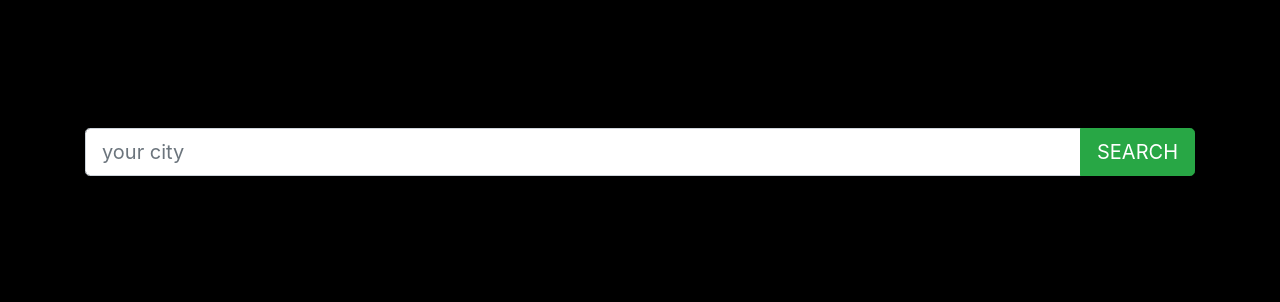
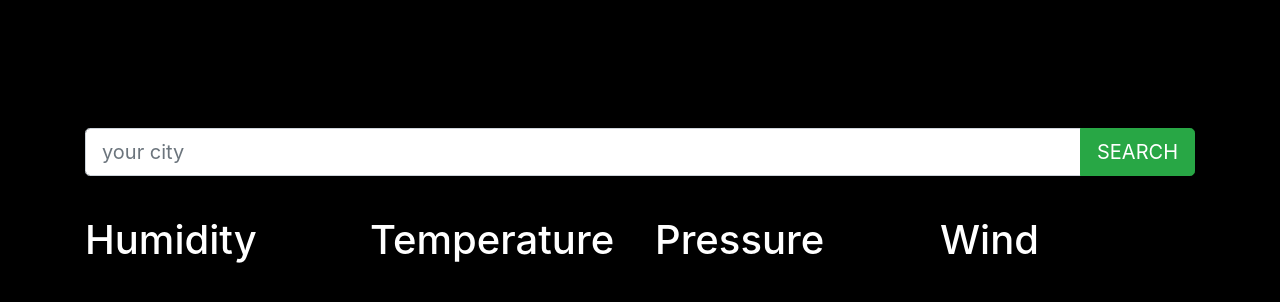
Before and after one commit to ABHISHEK-T-S/weather-app, a plain HTML site: page index.html in a window 1280 px wide. Drawn offline with nearby package versions, Linux system fonts and the light colour scheme.

Commit message:
variables added

```diff
--- a/index.html
+++ b/index.html
@@ -18,5 +18,26 @@
               <button class="btn btn-success btn-lg" type="submit">SEARCH</button>
             </div>
           </div>
+          <br>
+          <div class="container">
+            <div class="row">
+              <div class="col-md-3">
+                <h1 class="textwhite">Humidity</h1>
+
+              </div>
+              <div class="col-md-3">
+                <h1 class="textwhite">Temperature</h1>
+
+              </div>
+              <div class="col-md-3">
+                <h1 class="textwhite">Pressure</h1>
+
+              </div>
+              <div class="col-md-3">
+                <h1 class="textwhite">Wind</h1>
+
+              </div>
+            </div>
+          </div>
     </body>
 </html>
--- a/main.css
+++ b/main.css
@@ -5,6 +5,6 @@ body{
     background-color: black;
 }
 
-#seaarch{
-    color: blue;
+h1{
+    color: white;
 }
```
